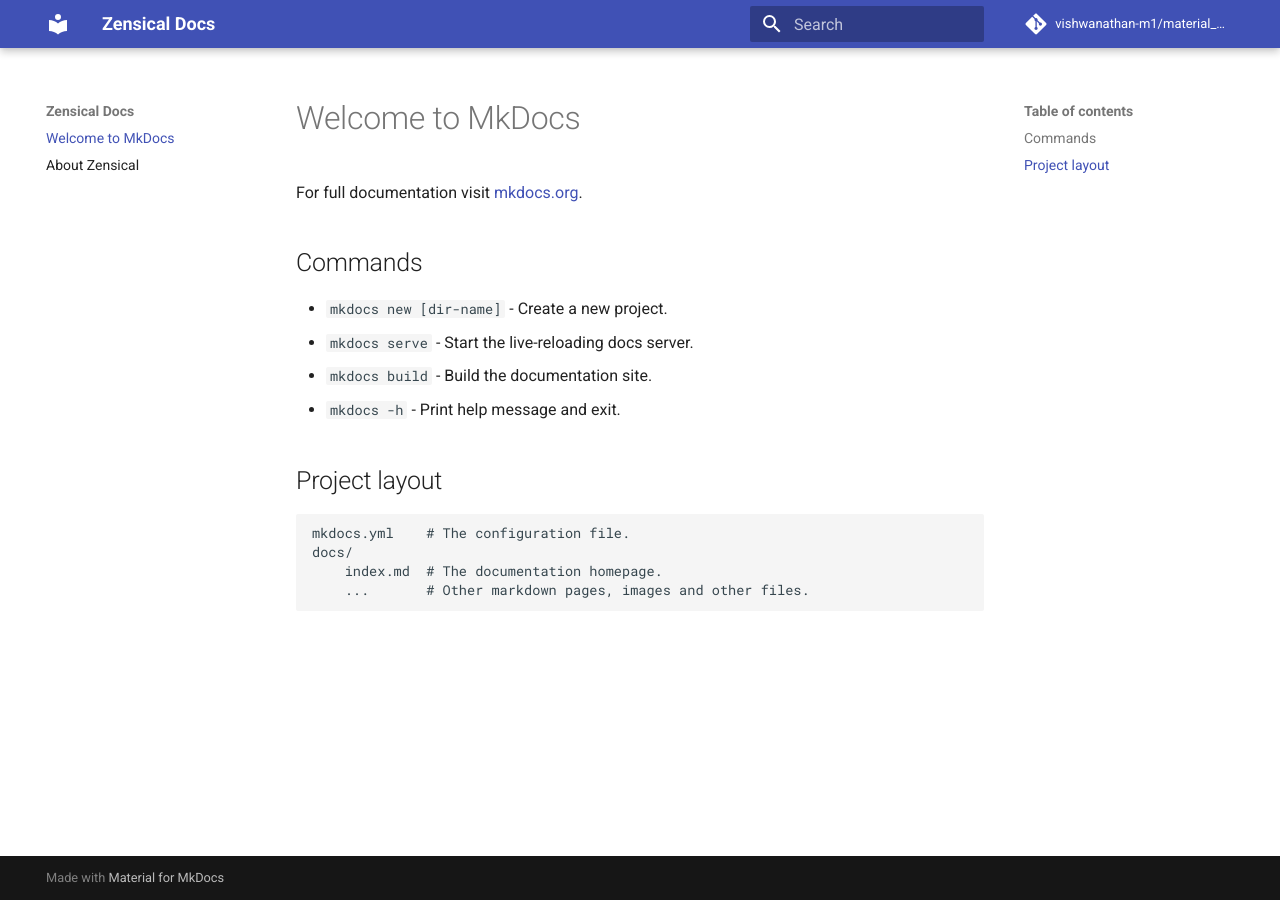
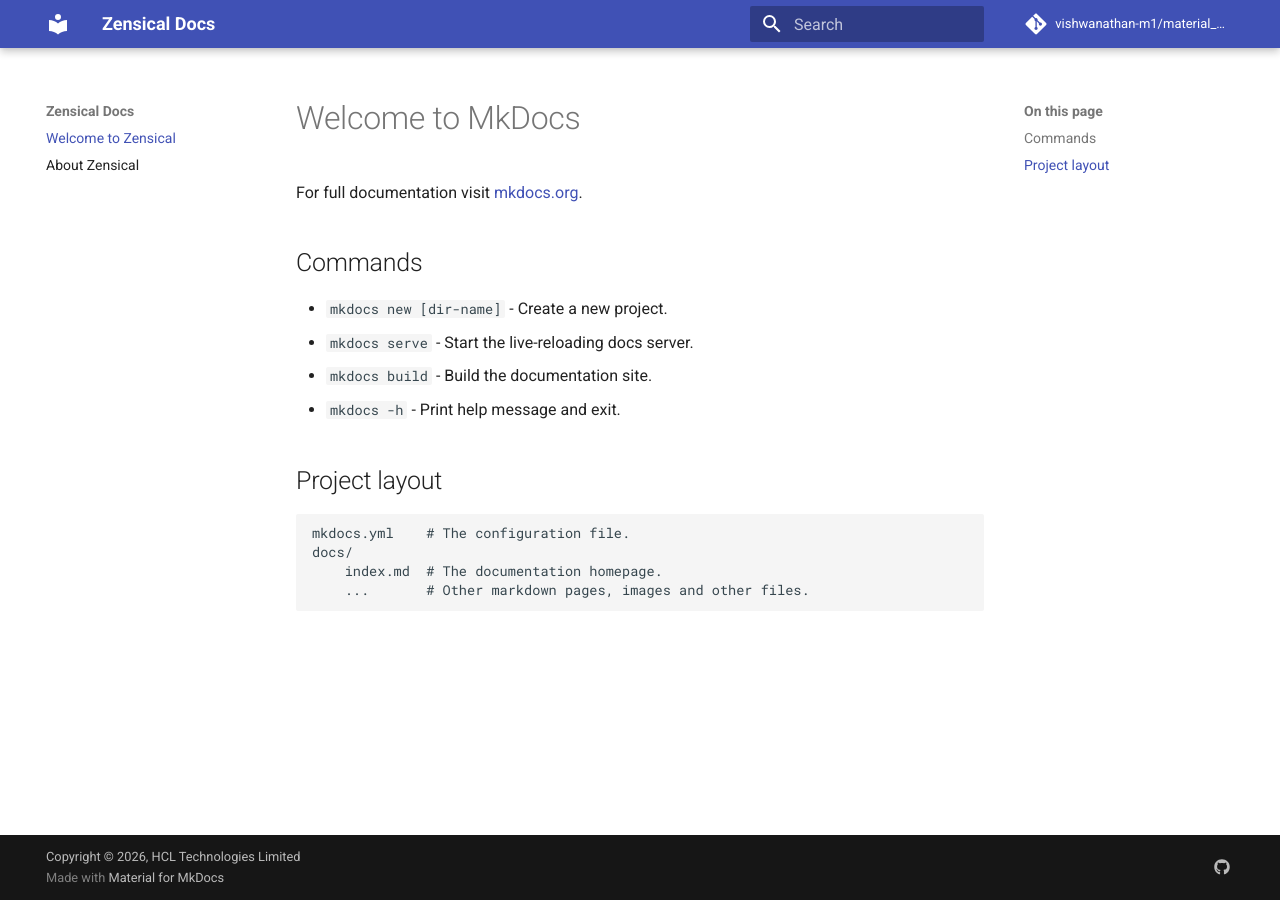
Before and after one commit to vishwanathan-m1/material_to_zensical, an MkDocs documentation site: the page built from source/index.md, in a window 1280 px wide. Built offline with MkDocs 1.6.1 and Material for MkDocs 9.7.7, drawn with Linux system fonts in a browser that asks for light colours; comment, search, counter and statistics services are not loaded; the version menu is left out.

Commit message:
adding initial 1.0 content

```diff
--- a/mkdocs.yml
+++ b/mkdocs.yml
@@ -1,11 +1,47 @@
+#Project Information
 site_name: Zensical Docs
 site_url: https://github.com/vishwanathan-m1/material_to_zensical
 docs_dir: source
-site_dir: docs
+# site_dir: docs
 use_directory_urls: false
+
+# Theme Configuration
 theme:
   name: material
+
 # Repository
 repo_url: https://github.com/vishwanathan-m1/material_to_zensical
 repo_name: vishwanathan-m1/material_to_zensical
 edit_uri: ""
+
+# Markdown Extensions
+markdown_extensions:
+  - toc:
+      title: On this page
+
+# Copyright
+copyright: >-
+  Copyright &copy; 2026, HCL Technologies Limited
+
+
+# Extras
+extra:
+  homepage: https://help.hcl-software.com/verse_onprem/
+  social:
+    - icon: fontawesome/brands/github
+      link: https://git.cwp.pnp-hcl.com/CWPdoc
+  version:
+    provider: mike
+
+# Plugins
+plugins:
+  - search
+  - tags
+  - mike:
+      canonical_version: latest
+      alias_type: redirect
+
+# Navigation
+nav:
+- Welcome to Zensical: index.md
+- About Zensical: about.md
```
Also changed, not shown: 1 other file.
